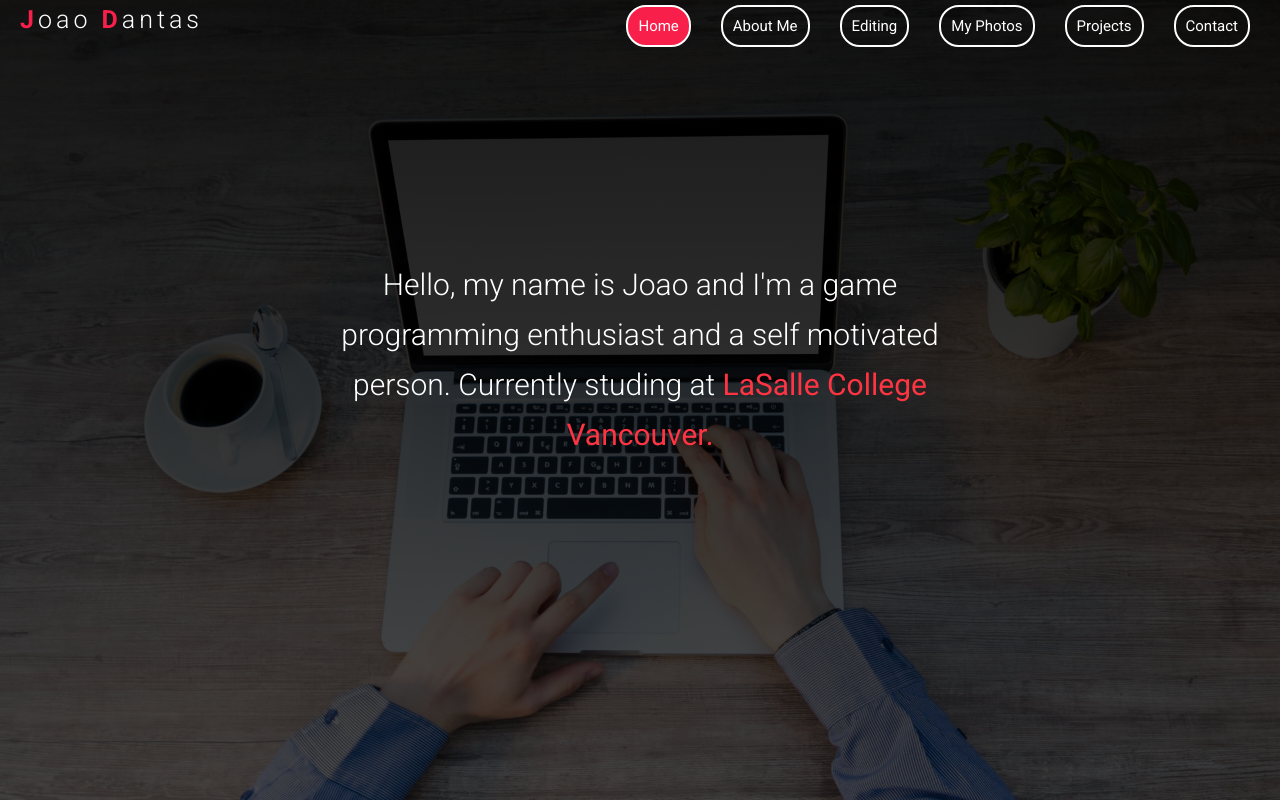
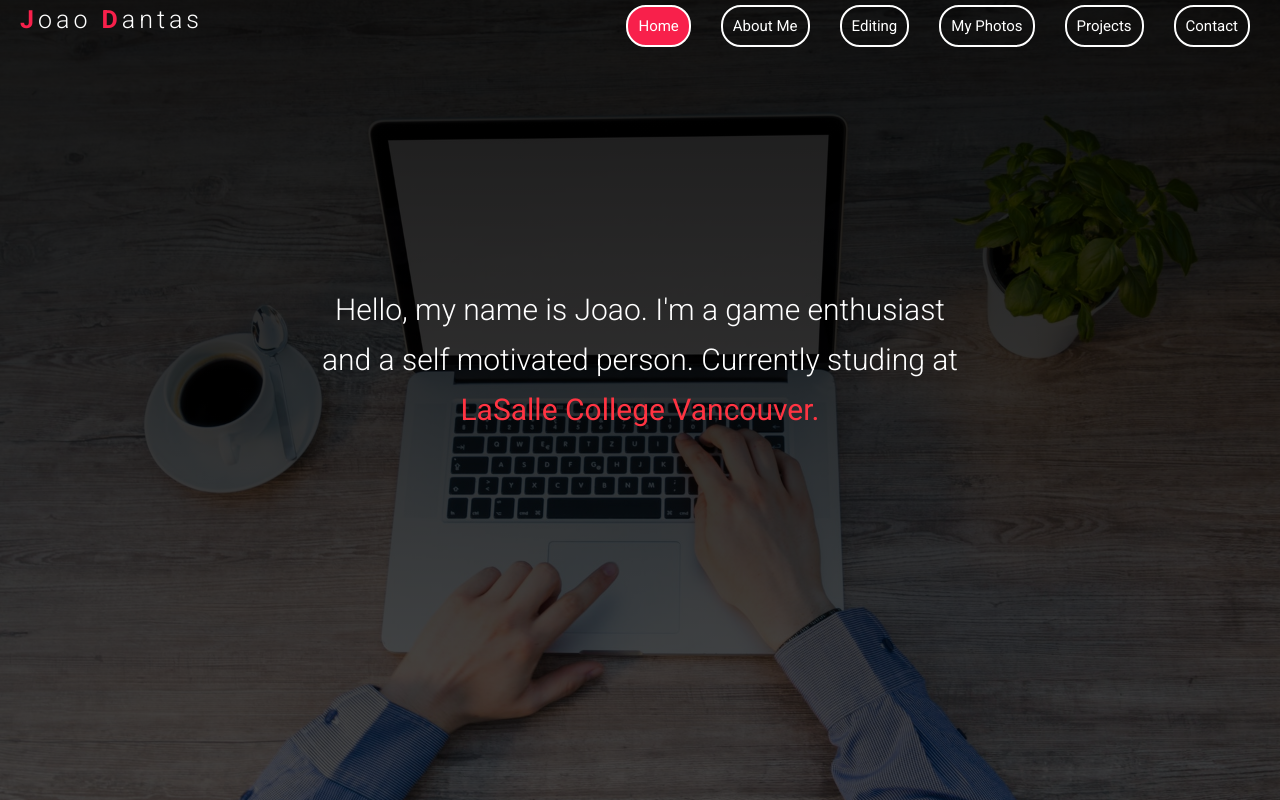
Before and after one commit to joaoguidev/portifolio, a plain HTML site: page index.html in a window 1280 px wide. Drawn offline with Linux system fonts and the light colour scheme.

Commit message:
project adjusted

```diff
--- a/index.html
+++ b/index.html
@@ -32,7 +32,7 @@
         </div>
         <main class="mainIndex">
             <div class="paragCenterIndex">
-                <p> Hello, my name is Joao and I'm a game programming enthusiast and a self motivated person. Currently studing at <a href="http://www.lasallecollegevancouver.com">LaSalle College Vancouver.</a></p>
+                <p> Hello, my name is Joao. I'm a game enthusiast and a self motivated person. Currently studing at <a href="http://www.lasallecollegevancouver.com">LaSalle College Vancouver.</a></p>
             </div>
         </main>
         <div class="footer">
--- a/style/style.css
+++ b/style/style.css
@@ -154,7 +154,7 @@ header span {
 }
 .photoProject3{
     grid-area:photoProject3;
-    background-image: url(../images/addmein.png);
+    background-image: url(../images/portfolioPic.png);
     background-repeat: no-repeat;
     background-position: center;
     background-size: cover;
@@ -162,7 +162,7 @@ header span {
 }
 .photoProject4{
     grid-area:photoProject4;
-    background-image: url(../images/portfolioPic.png);
+    background-image: url(../images/addmein.png);
     background-repeat: no-repeat;
     background-position: center;
     background-size: cover;
```
